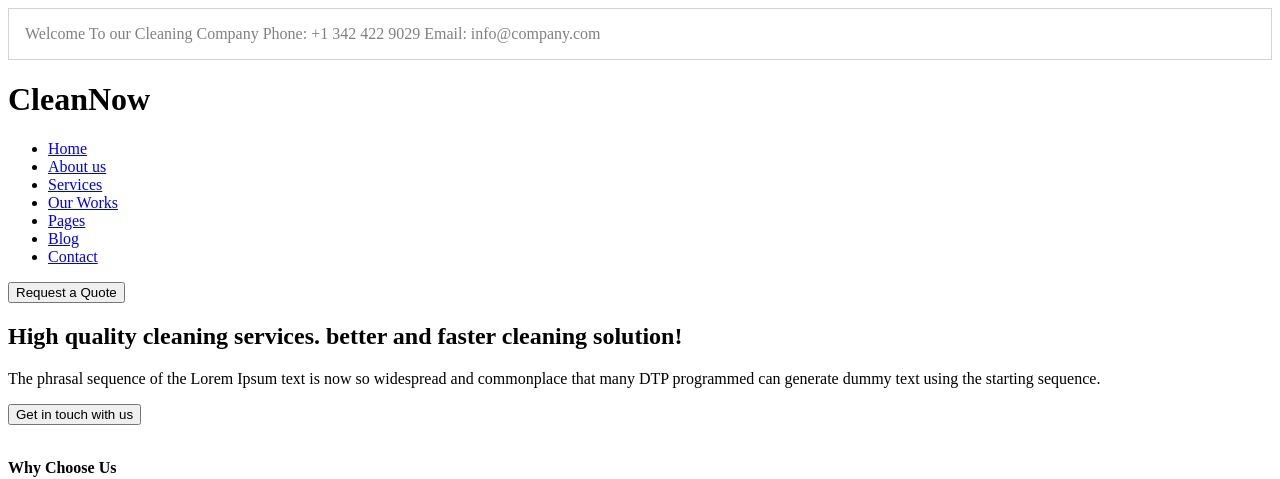
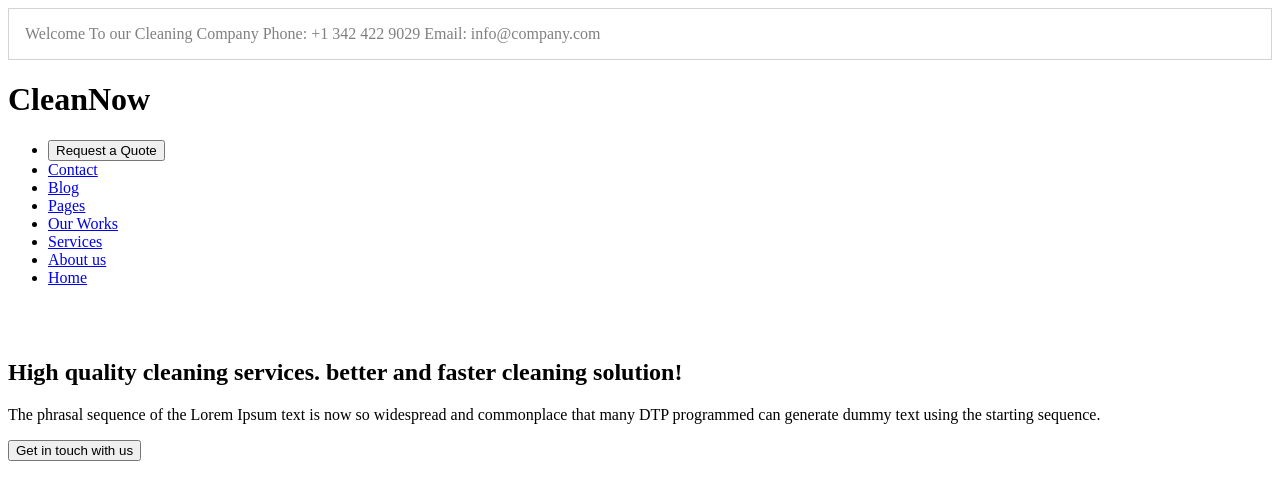
Before and after one commit to JaelineGranda/SecondRepo, a plain HTML site: page html/index.html in a window 1280 px wide. Shown: the top 479 px of the page. Drawn offline with Linux system fonts and the light colour scheme.

Commit message:
Updating index file, edited navagation links

```diff
--- a/html/index.html
+++ b/html/index.html
@@ -6,26 +6,29 @@
     </head>
     <body> <!-- Intro to website -->
         <div class="titleLabel">
-            <span id="leftLabel">Welcome To our Cleaning Company</span>
-            <span id="rightLabel">Phone: +1 342 422 9029 Email: info@company.com</span>
+            <span class="leftLabel">Welcome To our Cleaning Company</span>
+            <span class="rightLabel">Phone: +1 342 422 9029 Email: info@company.com</span>
         </div>
         <!--Company name-->
         <h1>CleanNow</h1>
-        <div> <!--Navagation links-->
+        <div class="navBar"> <!--Navagation links-->
             <ul>
+                <li> <!--button to submit request for quote-->
+                    <form action="form.html">
+                        <button class="button1" type="submit">Request a Quote</button>
+                    </form>
+                </li>
+                <li><a href="contact.html">Contact</a></li>
+                <li><a href="blog.html">Blog</a></li>
+                <li><a href="pages.html">Pages</a></li>
+                <li><a href="works.html">Our Works</a></li>
+                <li><a href="services.html">Services</a></li>
+                <li><a href="about.html">About us</a></li>
                 <li><a href="index.html">Home</a></li>
-                <li><a href="about.html">About us</a></li>
-                <li><a href="services.html">Services</a></li>
-                <li><a href="works.html">Our Works</a></li>
-                <li><a href="pages.html">Pages</a></li>
-                <li><a href="blog.html">Blog</a></li>
-                <li><a href="contact.html">Contact</a></li>
             </ul>
         </div>
-        <!--button to submit request for quote-->
-        <form action="form.html">
-            <button type="submit">Request a Quote</button>
-        </form>
+        <br>
+        <br>
         <!--Summary of Services-->
         <h2>High quality cleaning services. better and faster cleaning solution!</h2>
         <p>The phrasal sequence of the Lorem Ipsum text is now so widespread and commonplace that many DTP programmed can generate dummy text using the starting sequence.</p>
```
